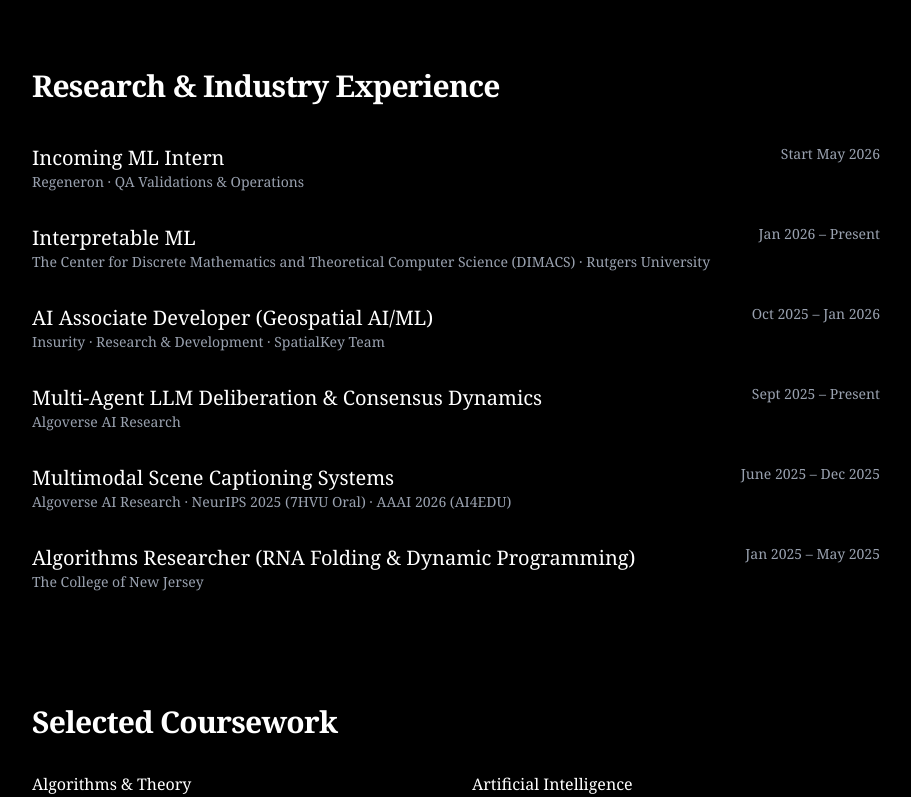
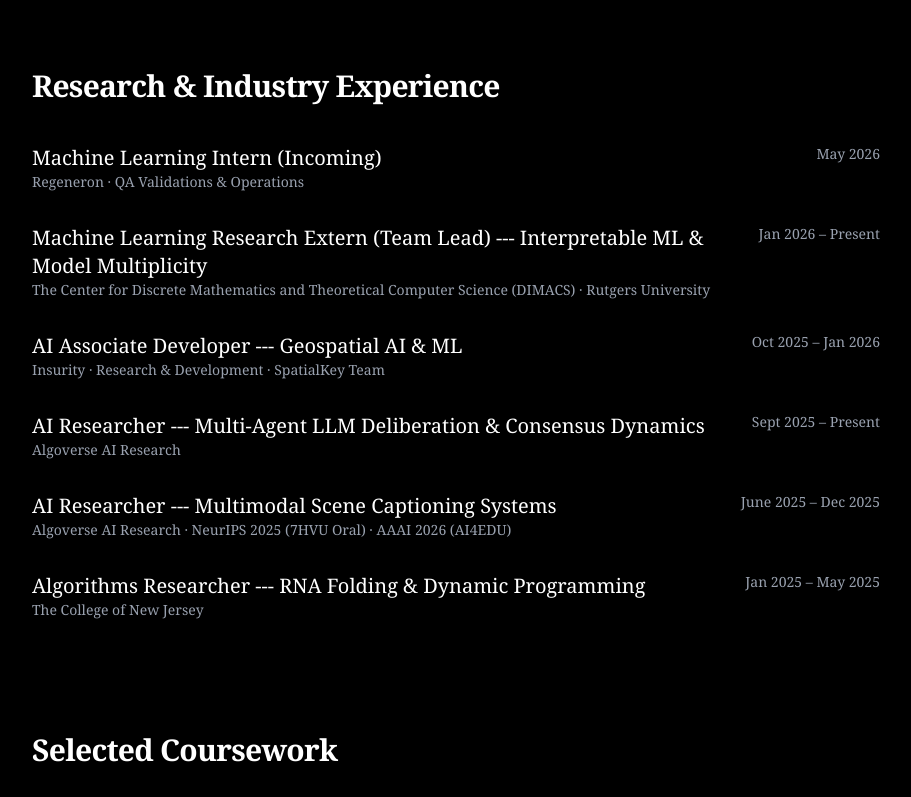
Before and after one commit to priyadp1/Website, a Next.js app in the folder prisha-portfolio/: page / in a window 1280 px wide. Shown: the part 570-1367 px from the top of the page, without its empty margins (184-1095 px from the left). Built offline with nearby package versions, Linux system fonts and the light colour scheme.

Commit message:
Edited titles

```diff
--- a/prisha-portfolio/src/app/page.tsx
+++ b/prisha-portfolio/src/app/page.tsx
@@ -45,14 +45,14 @@
           <div className="flex justify-between items-start">
             <div>
               <h3 className="text-xl font-medium text-white">
-                Incoming ML Intern
+                Machine Learning Intern (Incoming)
               </h3>
               <p className="text-sm text-gray-400">
                 Regeneron · QA Validations & Operations
               </p>
             </div>
             <span className="text-sm text-gray-400 whitespace-nowrap">
-              Start May 2026
+              May 2026
             </span>
           </div>
 
@@ -60,7 +60,7 @@
           <div className="flex justify-between items-start">
             <div>
               <h3 className="text-xl font-medium text-white">
-                Interpretable ML
+                Machine Learning Research Extern (Team Lead) --- Interpretable ML & Model Multiplicity
               </h3>
               <p className="text-sm text-gray-400">
                 The Center for Discrete Mathematics and Theoretical Computer Science (DIMACS) · Rutgers University
@@ -75,7 +75,7 @@
           <div className="flex justify-between items-start">
             <div>
               <h3 className="text-xl font-medium text-white">
-                AI Associate Developer (Geospatial AI/ML)
+                AI Associate Developer --- Geospatial AI & ML
               </h3>
               <p className="text-sm text-gray-400">
                 Insurity · Research & Development · SpatialKey Team
@@ -90,7 +90,7 @@
           <div className="flex justify-between items-start">
             <div>
               <h3 className="text-xl font-medium text-white">
-                Multi-Agent LLM Deliberation & Consensus Dynamics
+                AI Researcher --- Multi-Agent LLM Deliberation & Consensus Dynamics
               </h3>
               <p className="text-sm text-gray-400">
                 Algoverse AI Research
@@ -105,7 +105,7 @@
           <div className="flex justify-between items-start">
             <div>
               <h3 className="text-xl font-medium text-white">
-                Multimodal Scene Captioning Systems
+                AI Researcher --- Multimodal Scene Captioning Systems
               </h3>
               <p className="text-sm text-gray-400">
                 Algoverse AI Research · NeurIPS 2025 (7HVU Oral) · AAAI 2026 (AI4EDU)
@@ -120,7 +120,7 @@
           <div className="flex justify-between items-start">
             <div>
               <h3 className="text-xl font-medium text-white">
-                Algorithms Researcher (RNA Folding & Dynamic Programming)
+                Algorithms Researcher --- RNA Folding & Dynamic Programming
               </h3>
               <p className="text-sm text-gray-400">
                 The College of New Jersey
```
